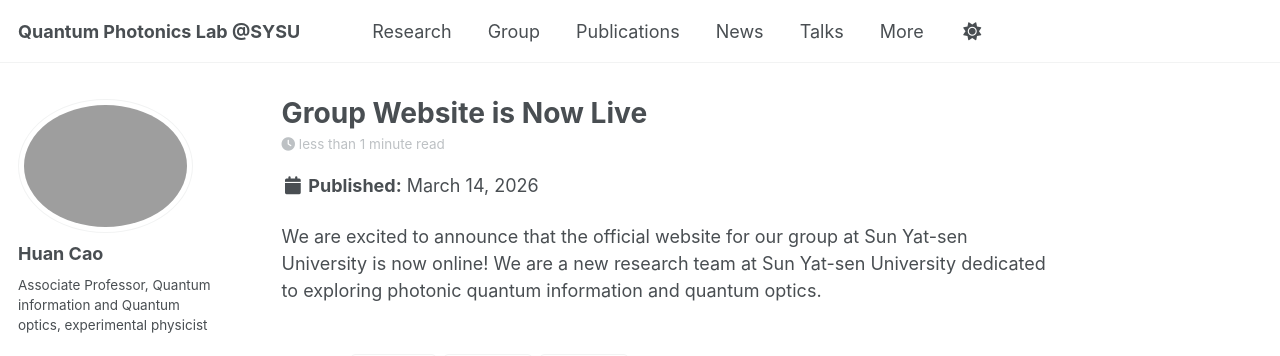
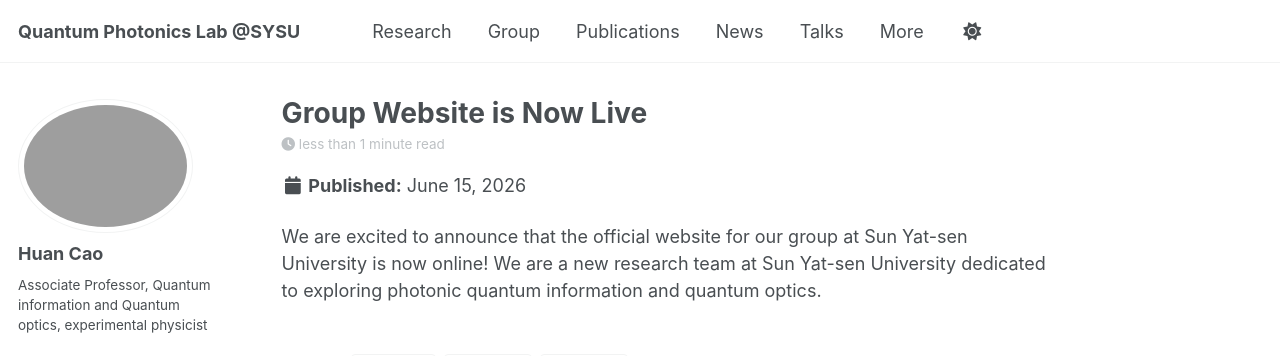
Before and after one commit to Huan-Cao/Huan-Cao.github.io, a Jekyll site: the page built from _posts/2026-03-14-blog-post-1.md, in a window 1280 px wide and 900 px high. Shown: the top 356 px of the window. Built offline with Jekyll 4.4.1, drawn with Linux system fonts in a browser that asks for light colours; some web fonts are replaced; a script bundle is joined from its source files by our own code; library files that are not in the unit come from our copies.

Commit message:
Update 2026-03-14-blog-post-1.md

```diff
--- a/_posts/2026-03-14-blog-post-1.md
+++ b/_posts/2026-03-14-blog-post-1.md
@@ -1,6 +1,6 @@
 ---
 title: 'Group Website is Now Live'
-date: 2026-03-14
+date: 2026-06-15
 permalink: /posts/2026/blog-post-1/
 tags:
   - cool posts
```
